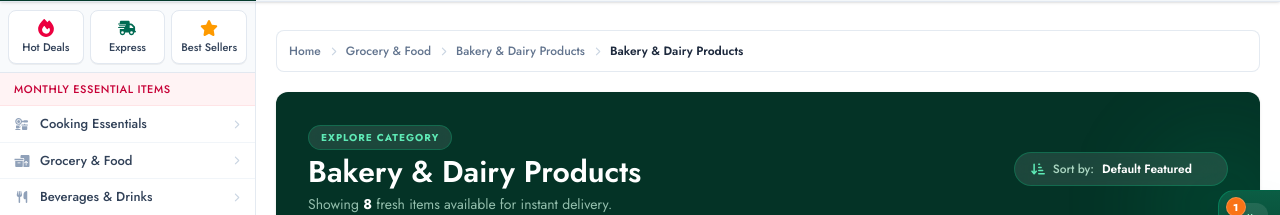
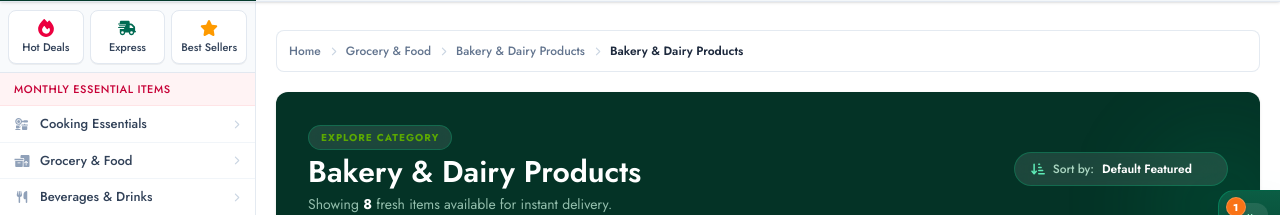
Before and after one commit to bmnazmussakib/ronex-mart-ui, a Next.js app: page /category/bakery-and-dairy in a window 1280 px wide. Shown: the part 153-368 px from the top of the page. Built offline with nearby package versions, Linux system fonts and the light colour scheme.

Commit message:
category header

```diff
--- a/components/category/CategoryHeader.jsx
+++ b/components/category/CategoryHeader.jsx
@@ -10,7 +10,7 @@ export default function CategoryHeader({ title, itemCount, sortBy, onSortChange
 
       {/* Title & Count */}
       <div className="z-10 space-y-1">
-        <span className="inline-block px-3 py-1 bg-white/10 backdrop-blur-md text-emerald-300 text-[10px] font-bold tracking-widest uppercase rounded-full border border-emerald-500/30">
+        <span className="inline-block px-3 py-1 bg-white/10 backdrop-blur-md text-[#5ba902] text-[10px] font-bold tracking-widest uppercase rounded-full border border-emerald-500/30">
           EXPLORE CATEGORY
         </span>
         <h1 className="text-2xl sm:text-3xl font-semibold text-white">
```
